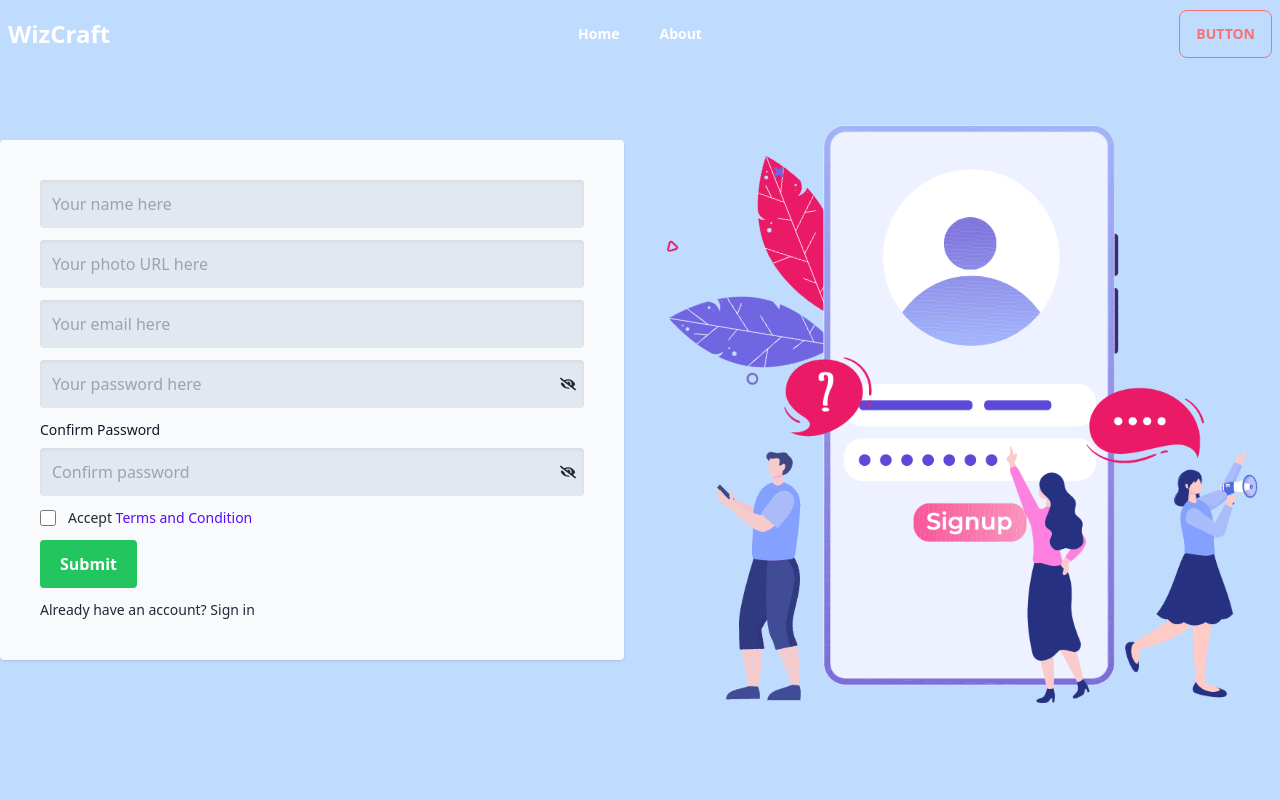
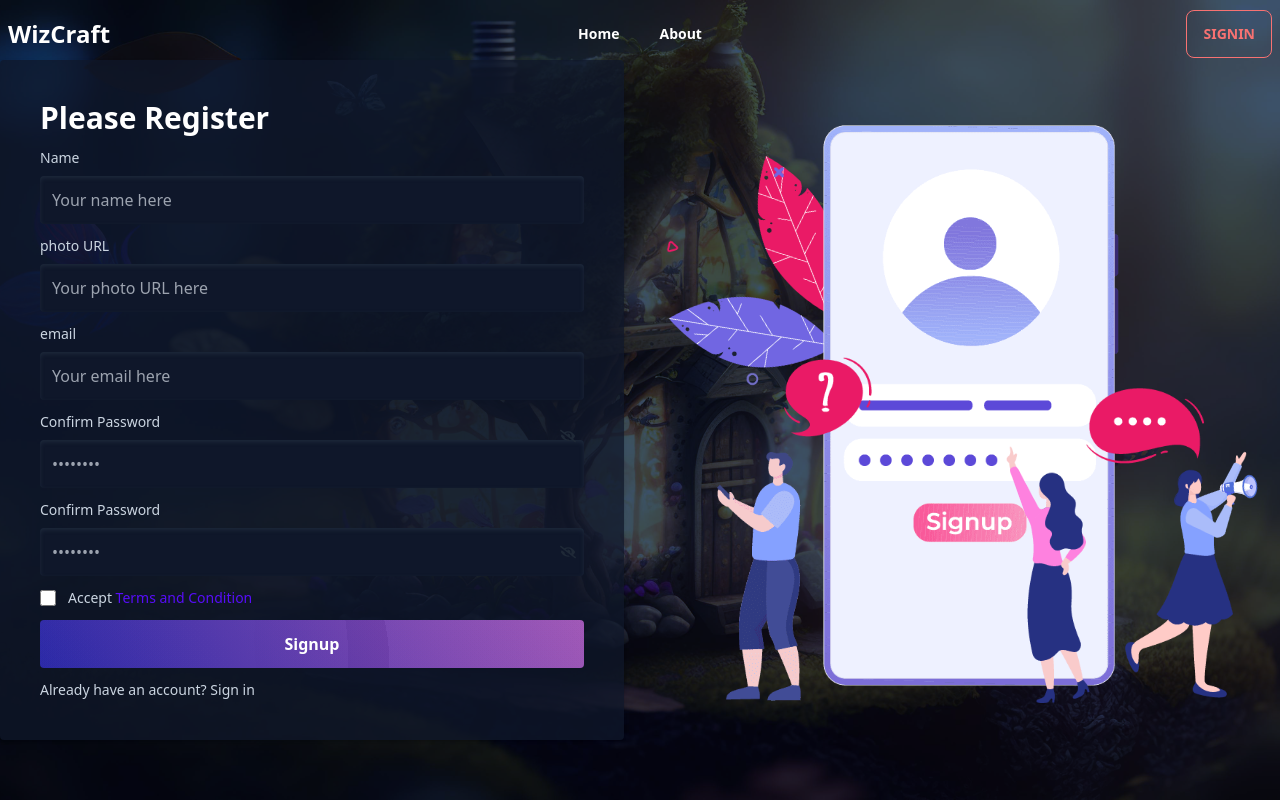
Before and after one commit to Source-Code-007/wizCraft-academy-client, a React (Vite) app: page /signup in a window 1280 px wide. Built offline with nearby package versions, Linux system fonts and the light colour scheme.

Commit message:
signin and signup page implement

```diff
--- a/src/Pages/Signin/Signin.jsx
+++ b/src/Pages/Signin/Signin.jsx
@@ -1,7 +1,79 @@
+import { useState } from "react";
+import { useForm } from "react-hook-form";
+import UseAuth from "../../Hook/UseAuth";
+import { Link } from "react-router-dom";
+import Lottie from "lottie-react";
+import { FaEye, FaEyeSlash } from "react-icons/fa";
+import bgImg from '../../assets/img/signinBg.jpg'
+import signinLottie from '../../../public/lottieAnimation/signin-lottie.json'
+
 const Signin = () => {
+    const { signinUserWithEmailPassFunc, signinUserWithEmailFunc, signinUserWithGithubFunc } = UseAuth()
+
+    const [isShowPass, setIsShowPass] = useState(false)
+    const [success, setSuccess] = useState('')
+    const [error, setError] = useState('')
+
+    const { register, handleSubmit, watch, formState = { errors } } = useForm()
+    const handleSigninFunc = form => {
+        const { email, password } = form
+        console.log(email, password);
+    }
+
+
+
+    // handle Google Signin Func
+    const handleGoogleSigninFunc = () => {
+
+    }
+
+    // handle Github Signin Func
+    const handleGithubSigninFunc = () => {
+
+    }
+
     return (
-        <div>
-            This is signin
+        <div className="bg-cover bg-center bg-slate-800 bg-blend-overlay" style={{ backgroundImage: `url(${bgImg})` }}>
+            <div className='min-h-screen grid grid-col-1 md:grid-cols-2 gap-4 xl:gap-8 items-center my-container'>
+                <form onSubmit={handleSubmit(handleSigninFunc)} className='space-y-3 p-10 bg-slate-900 bg-opacity-75 shadow rounded'>
+                    <h2 className='font-bold text-3xl text-white'>Signin to your account</h2>
+
+                    <div>
+                        <label htmlFor="email" className="block mb-2 text-sm font-medium text-slate-300 dark:text-white">email</label>
+                        <input type='email' id='email' className='my-inp' {...register("email")} placeholder='Your email here' />
+                    </div>
+
+                    <div className='relative'>
+                        <label htmlFor="password" className="block mb-2 text-sm font-medium text-slate-300 dark:text-white">Confirm Password</label>
+                        <input type={`${isShowPass ? 'text' : 'password'}`} id='password' className='my-inp' {...register("password", { required: true })} placeholder='••••••••' />
+                        <span className='absolute right-2 top-4 cursor-pointer' onClick={() => setIsShowPass(!isShowPass)}> {isShowPass ? <FaEye></FaEye> : <FaEyeSlash></FaEyeSlash>} </span>
+                        {error.password && <p className='text-red-500'>This field is required</p>}
+                    </div>
+
+
+                    <div className="flex items-center justify-between">
+                        <div className="flex items-start">
+                            <div className="flex items-center h-5">
+                                <input id="remember" name='remember' aria-describedby="remember" type="checkbox" className="w-4 h-4 border border-gray-300 rounded bg-gray-50 focus:ring-3 focus:ring-primary-300 dark:bg-gray-700 dark:border-gray-600 dark:focus:ring-primary-600 dark:ring-offset-gray-800" />
+                            </div>
+                            <div className="ml-3 text-sm">
+                                <label htmlFor="remember" className="text-slate-300">Remember me</label>
+                            </div>
+                        </div>
+                        <a href="#" className="text-sm font-medium text-primary-600 hover:underline dark:text-primary-500">Forgot password?</a>
+                    </div>
+                    {error && <p className='text-red-500'>*{error}</p>}
+                    {success && <p className='text-green-500'>{success}</p>}
+
+                    <button className='cmn-btn-one w-full' type='submit'>Signin</button>
+                    <p className="text-sm font-light text-slate-300">
+                        New user? <Link to='/signup' className="font-medium text-primary-600 hover:underline dark:text-primary-500">Signup</Link>
+                    </p>
+
+                </form>
+
+                <Lottie animationData={signinLottie} loop={true} className='h-full w-full' />
+            </div>
         </div>
     );
 };
--- a/src/Pages/Signup/Signup.css
+++ b/src/Pages/Signup/Signup.css
@@ -1,4 +1,4 @@
 .my-inp{
-    @apply block w-full p-3 bg-slate-200 shadow-inner border-none rounded focus:outline-none
+    @apply block w-full p-3 bg-slate-900 shadow-inner shadow-slate-800 border-none rounded focus:outline-none
 
 }
--- a/src/Pages/Signup/Signup.jsx
+++ b/src/Pages/Signup/Signup.jsx
@@ -6,17 +6,18 @@ import './Signup.css'
 import { FaEye, FaEyeSlash } from "react-icons/fa"
 import { useState } from 'react';
 import { Link, useNavigate } from 'react-router-dom';
+import bgImg from '../../assets/img/signinBg.jpg'
 
 const Signup = () => {
     const { createUserWithEmailPassFunc, updateProfileFunc, signoutUserFunc } = UseAuth()
-    const [isPassShow, setIsPassShow] = useState(false)
-    const [isConfirmPassShow, setIsConfirmPassShow] = useState(false)
+    const [isShowPass, setIsShowPass] = useState(false)
+    const [isConfirmShowPass, setIsConfirmShowPass] = useState(false)
     const [success, setSuccess] = useState('')
     const [error, setError] = useState('')
     const navigate = useNavigate()
 
     const { register, handleSubmit, watch, formState: { errors } } = useForm();
-    const onSubmit = form => {
+    const handleSignupFunc = form => {
         const { name, photo, email, password, confirmPassword, terms } = form
         console.log(form);
 
@@ -55,22 +56,36 @@ const Signup = () => {
     };
 
     return (
-        <div className="bg-blue-200">
+        <div className="bg-cover bg-center bg-slate-800 bg-blend-overlay" style={{ backgroundImage: `url(${bgImg})` }}>
             <div className='min-h-screen grid grid-col-1 md:grid-cols-2 gap-4 xl:gap-8 items-center my-container'>
-                <form onSubmit={handleSubmit(onSubmit)} className='space-y-3 p-10 bg-slate-50 shadow rounded'>
-                    <input type='text' className='my-inp' {...register("name")} placeholder='Your name here' />
-                    <input type='url' className='my-inp' {...register("photo")} placeholder='Your photo URL here' />
-                    <input type='email' className='my-inp' {...register("email")} placeholder='Your email here' />
+                <form onSubmit={handleSubmit(handleSignupFunc)} className='space-y-3 p-10 bg-slate-900 bg-opacity-75 shadow rounded'>
+                    <h2 className='font-bold text-3xl text-white'>Please Register</h2>
+                    <div>
+                        <label htmlFor="name" className="block mb-2 text-sm font-medium text-slate-300 dark:text-white">Name</label>
+                        <input type='text' className='my-inp' id='name' {...register("name")} placeholder='Your name here' />
+                    </div>
+
+                    <div>
+                        <label htmlFor="photo" className="block mb-2 text-sm font-medium text-slate-300 dark:text-white">photo URL</label>
+                        <input type='url' className='my-inp' id='photo' {...register("photo")} placeholder='Your photo URL here' />
+                    </div>
+
+                    <div>
+                        <label htmlFor="email" className="block mb-2 text-sm font-medium text-slate-300 dark:text-white">email</label>
+                        <input type='email' id='email' className='my-inp' {...register("email")} placeholder='Your email here' />
+                    </div>
 
                     <div className='relative'>
-                        <input type={`${isPassShow ? 'text' : 'password'}`} className='my-inp' {...register("password", { required: true })} placeholder='Your password here' />
-                        <span className='absolute right-2 top-4 cursor-pointer' onClick={() => setIsPassShow(!isPassShow)}> {isPassShow ? <FaEye></FaEye> : <FaEyeSlash></FaEyeSlash>} </span>
+                        <label htmlFor="password" className="block mb-2 text-sm font-medium text-slate-300 dark:text-white">Confirm Password</label>
+                        <input type={`${isShowPass ? 'text' : 'password'}`} id='password' className='my-inp' {...register("password", { required: true })} placeholder='••••••••' />
+                        <span className='absolute right-2 top-4 cursor-pointer' onClick={() => setIsShowPass(!isShowPass)}> {isShowPass ? <FaEye></FaEye> : <FaEyeSlash></FaEyeSlash>} </span>
                         {errors.password && <p className='text-red-500'>This field is required</p>}
                     </div>
+
                     <div className='relative'>
-                        <label htmlFor="confirmPassword" className="block mb-2 text-sm font-medium text-gray-900 dark:text-white">Confirm Password</label>
-                        <input type={`${isConfirmPassShow ? 'text' : 'password'}`} id='confirmPassword' className='my-inp' {...register("confirmPassword", { required: true })} placeholder='Confirm password' />
-                        <span className='absolute right-2 top-11 cursor-pointer' onClick={() => setIsConfirmPassShow(!isConfirmPassShow)}> {isConfirmPassShow ? <FaEye></FaEye> : <FaEyeSlash></FaEyeSlash>} </span>
+                        <label htmlFor="confirmPassword" className="block mb-2 text-sm font-medium text-slate-300 dark:text-white">Confirm Password</label>
+                        <input type={`${isConfirmShowPass ? 'text' : 'password'}`} id='confirmPassword' className='my-inp' {...register("confirmPassword", { required: true })} placeholder='••••••••' />
+                        <span className='absolute right-2 top-11 cursor-pointer' onClick={() => setIsConfirmShowPass(!isConfirmShowPass)}> {isConfirmShowPass ? <FaEye></FaEye> : <FaEyeSlash></FaEyeSlash>} </span>
                         {errors.password && <p className='text-red-500'>This field is required</p>}
                     </div>
 
@@ -78,24 +93,24 @@ const Signup = () => {
                     <div className="flex items-center justify-between">
                         <div className="flex items-start">
                             <div className="flex items-center h-5">
-                                <input id="terms" name='terms' aria-describedby="terms" type="checkbox" className="w-4 h-4 border border-gray-300 rounded bg-gray-50 focus:ring-3 focus:ring-primary-300 dark:bg-gray-700 dark:border-gray-600 dark:focus:ring-primary-600 dark:ring-offset-gray-800" />
+                                <input id="terms" name='terms' aria-describedby="terms" type="checkbox" className="w-4 h-4" />
                             </div>
                             <div className="ml-3 text-sm">
-                                <label htmlFor="terms">Accept <Link className='link-hover link-primary'>Terms and Condition</Link></label>
+                                <label htmlFor="terms" className='text-slate-300'>Accept <Link className='link-hover link-primary'>Terms and Condition</Link></label>
                             </div>
                         </div>
                     </div>
                     {error && <p className='text-red-500'>*{error}</p>}
                     {success && <p className='text-green-500'>{success}</p>}
 
-
-                    <button className='cmn-btn-one' type='submit'>Submit</button>
-                    <p className="text-sm font-light">
+                    <button className='cmn-btn-one w-full' type='submit'>Signup</button>
+                    <p className="text-sm font-light text-slate-300">
                         Already have an account? <Link to='/signin' className="font-medium text-primary-600 hover:underline dark:text-primary-500">Sign in</Link>
                     </p>
+
                 </form>
 
-                <Lottie animationData={signupLottie} loop={true} className='h-fulfl w-full' />
+                <Lottie animationData={signupLottie} loop={true} className='h-full w-full' />
             </div>
         </div>
     );
--- a/src/Shared/Nav/Nav.jsx
+++ b/src/Shared/Nav/Nav.jsx
@@ -1,5 +1,6 @@
 import { useEffect, useState } from "react";
 import ActiveLink from "../../HelpingComponent/ActiveLink"
+import { Link } from "react-router-dom";
 
 const Nav = () => {
 
@@ -44,7 +45,7 @@ const Nav = () => {
                 </ul>
             </div>
             <div className="navbar-end">
-                <a className="btn btn-outline btn-error">Button</a>
+                <Link to={'/signin'}><button className="btn btn-outline btn-error">Signin</button></Link>
             </div>
         </nav>
     );
--- a/src/index.css
+++ b/src/index.css
@@ -11,3 +11,6 @@
 .cmn-btn-one{
     @apply bg-green-500 px-5 py-3 rounded text-white font-bold hover:bg-green-700
 }
+.cmn-btn-one{
+    background-image: radial-gradient(circle at 28% 93%, rgba(2, 2, 2,0.04) 0%, rgba(2, 2, 2,0.04) 50%,rgba(223, 223, 223,0.04) 50%, rgba(223, 223, 223,0.04) 100%),radial-gradient(circle at 13% 75%, rgba(185, 185, 185,0.04) 0%, rgba(185, 185, 185,0.04) 50%,rgba(25, 25, 25,0.04) 50%, rgba(25, 25, 25,0.04) 100%),radial-gradient(circle at 79% 39%, rgba(34, 34, 34,0.04) 0%, rgba(34, 34, 34,0.04) 50%,rgba(57, 57, 57,0.04) 50%, rgba(57, 57, 57,0.04) 100%),linear-gradient(56deg, rgb(39, 37, 178),rgb(169, 88, 194));
+}
```
Also changed, not shown: src/assets/img/signinBg.jpg (added).
